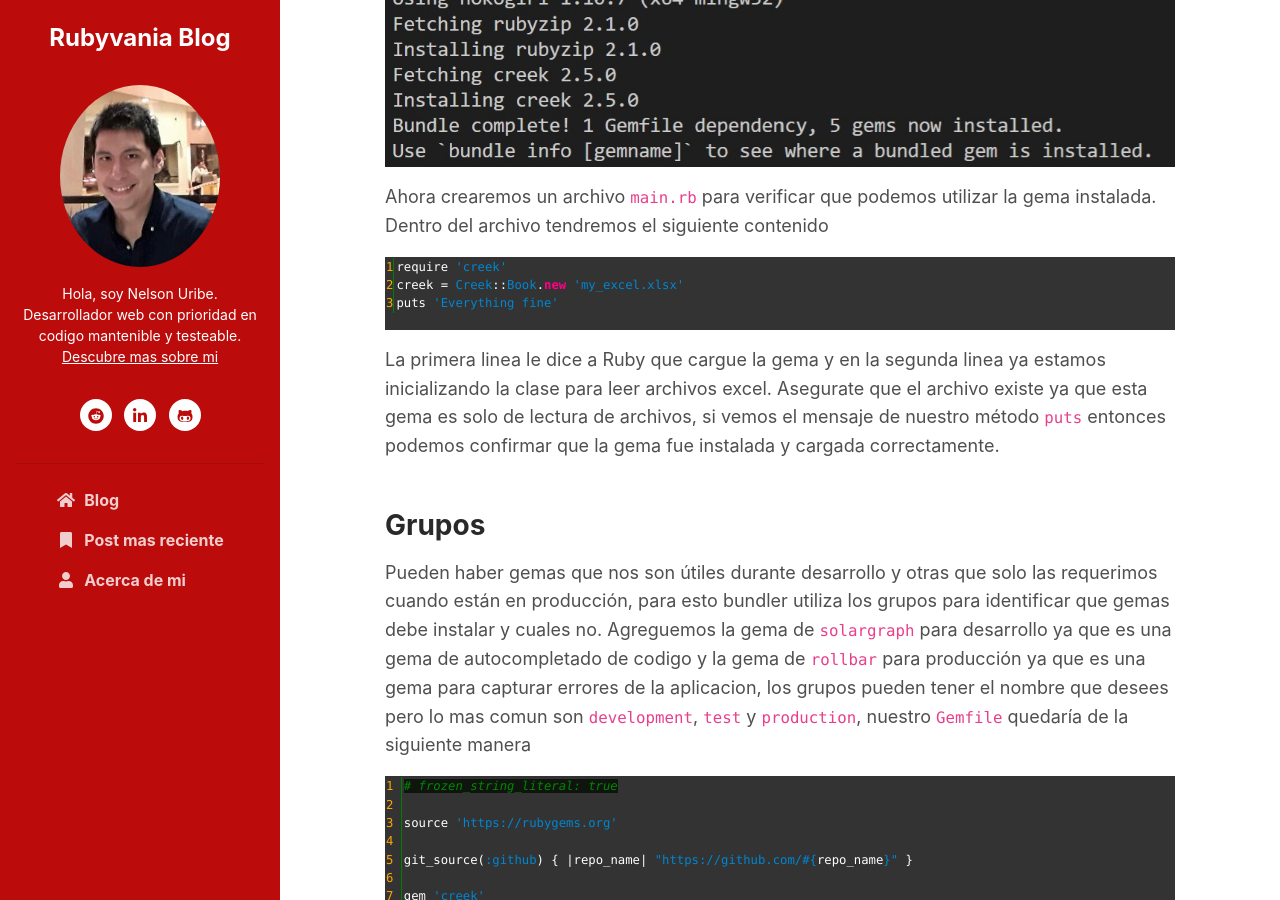
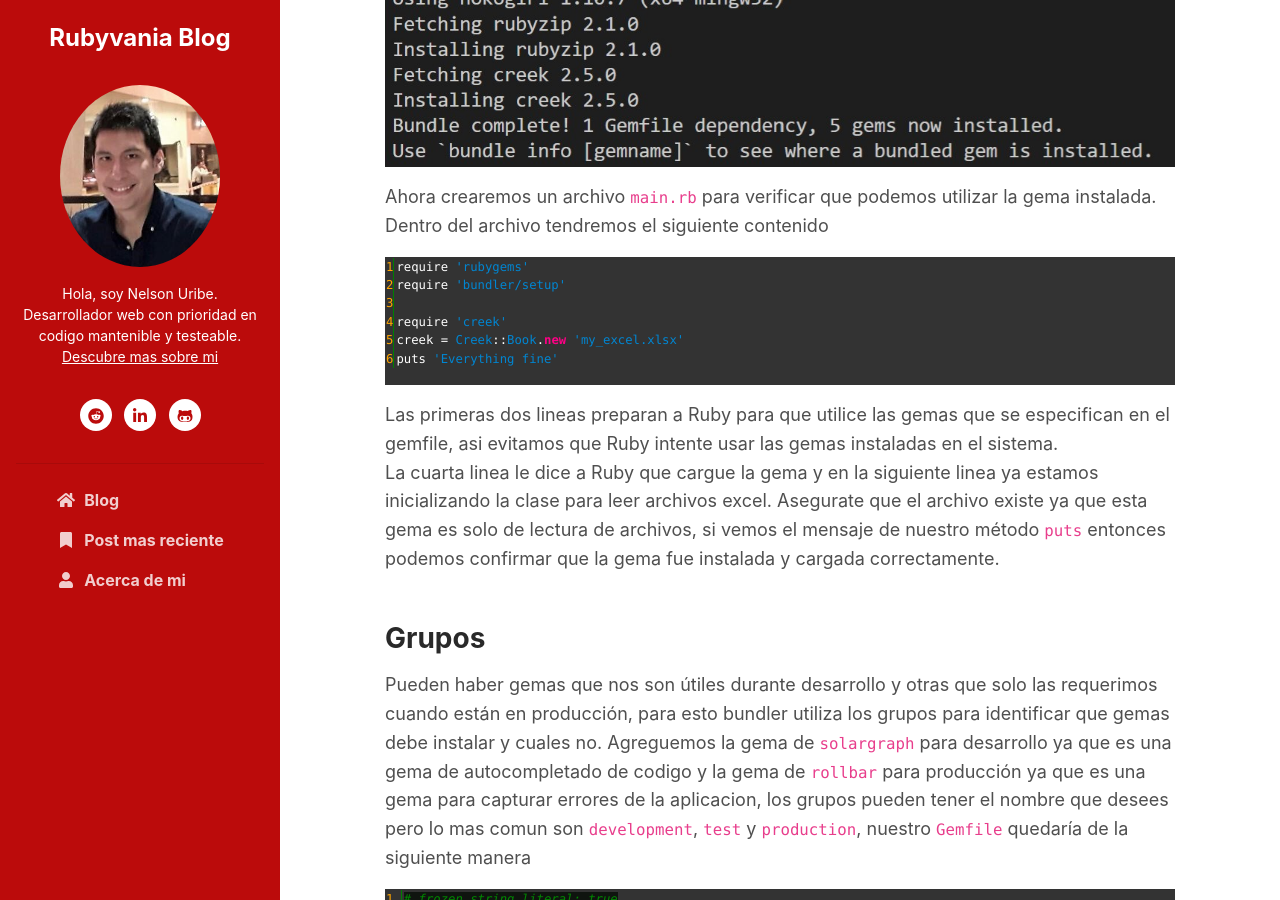
Before and after one commit to hollow-hunter/rubyvania-blog, a Jekyll site: the page built from _posts/2020/1-january/2020-1-30-bundler.md, in a window 1280 px wide and 900 px high, scrolled down 1633 px. Built offline with Jekyll 4.4.1, drawn with Linux system fonts in a browser that asks for light colours; comment, search, counter and statistics services are not loaded.

Commit message:
Fix correct way to use bundle gems.

```diff
--- a/_posts/2020/1-january/2020-1-30-bundler.md
+++ b/_posts/2020/1-january/2020-1-30-bundler.md
@@ -55,12 +55,15 @@ Cada vez que agregamos o quitamos una gema en nuestro `Gemfile` necesitamos ejec
 Ahora crearemos un archivo `main.rb` para verificar que podemos utilizar la gema instalada. Dentro del archivo tendremos el siguiente contenido
 
 {% highlight ruby linenos %}
+require 'rubygems'
+require 'bundler/setup'
+
 require 'creek'
 creek = Creek::Book.new 'my_excel.xlsx'
 puts 'Everything fine'
 {% endhighlight %}
-
-La primera linea le dice a Ruby que cargue la gema y en la segunda linea ya estamos inicializando la clase para leer archivos excel.
+Las primeras dos lineas preparan a Ruby para que utilice las gemas que se especifican en el gemfile, asi evitamos que Ruby intente usar las gemas instaladas en el sistema.
+La cuarta linea le dice a Ruby que cargue la gema y en la siguiente linea ya estamos inicializando la clase para leer archivos excel.
 Asegurate que el archivo existe ya que esta gema es solo de lectura de archivos, si vemos el mensaje de nuestro método `puts` entonces podemos confirmar que la gema fue instalada y cargada correctamente.
 
 {:.mt-5 .mb-3}
```
